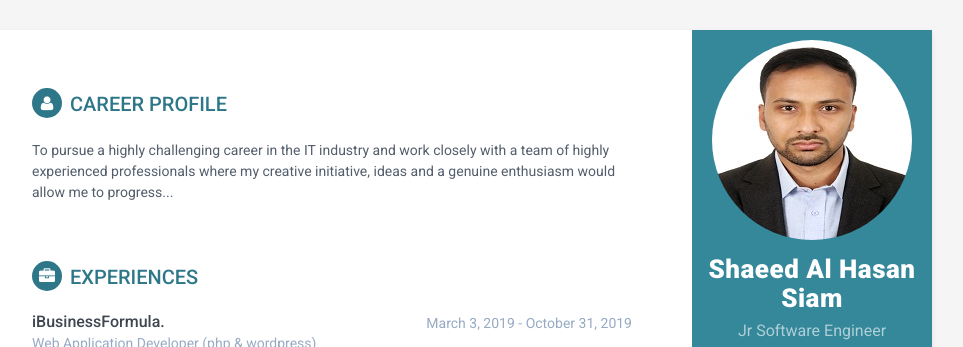
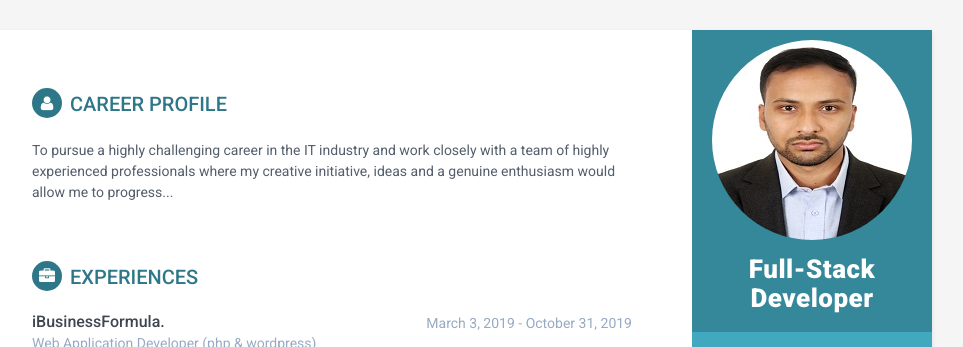
Before and after one commit to siamshaeed/SiamShaeed.github.io, a plain HTML site: page index.html in a window 1280 px wide. Shown: the top 347 px of the page, without its empty margins (188-1151 px from the left). Drawn offline with Linux system fonts and the light colour scheme.

Commit message:
title add

```diff
--- a/index.html
+++ b/index.html
@@ -37,8 +37,8 @@
     <div class="sidebar-wrapper">
       <div class="profile-container">
         <img class="profile" src="assets/images/propic1.jpg" alt="" />
-        <h1 class="nameCustom">Shaeed Al Hasan Siam</h1>
-        <h3 class="tagline">Jr Software Engineer</h3>
+        <h1 class="nameCustom">Full-Stack Developer</h1>
+        <h3 class="tagline"></h3>
       </div>
       <!--//profile-container-->
 
```
